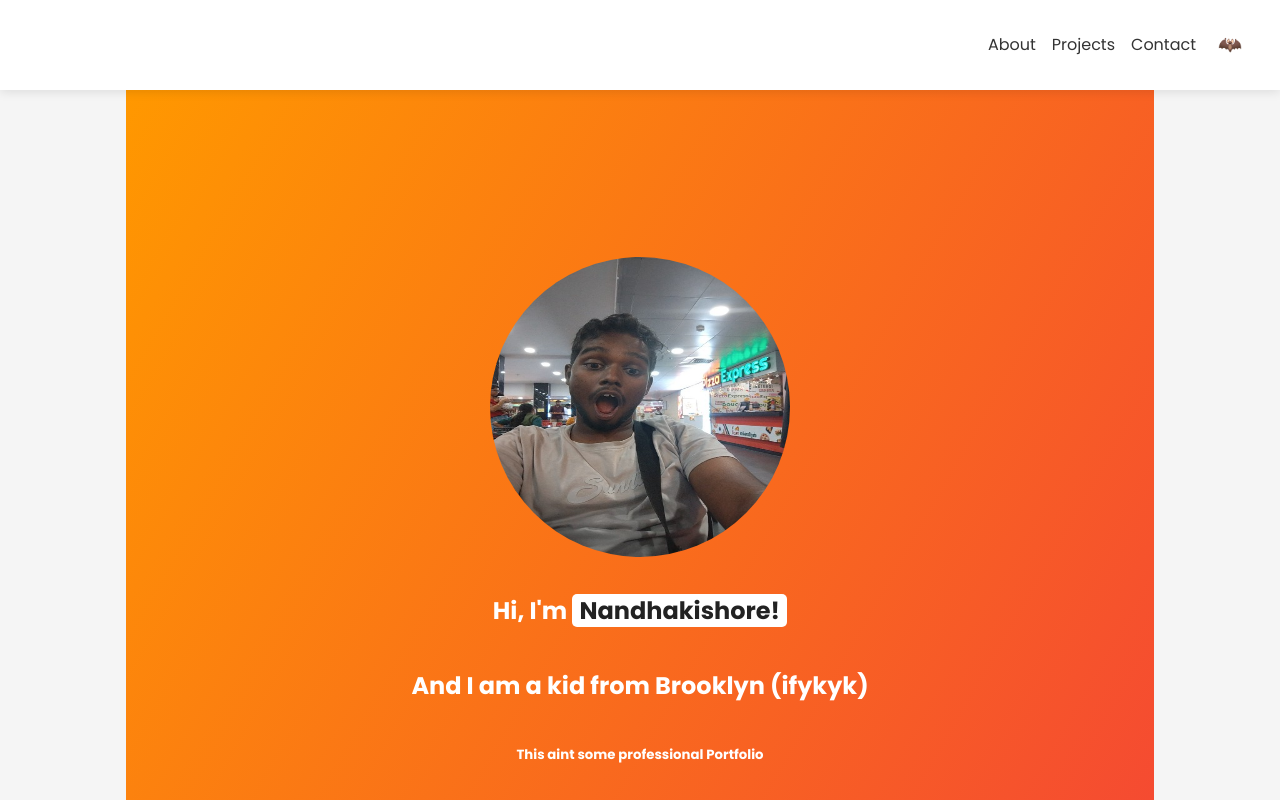
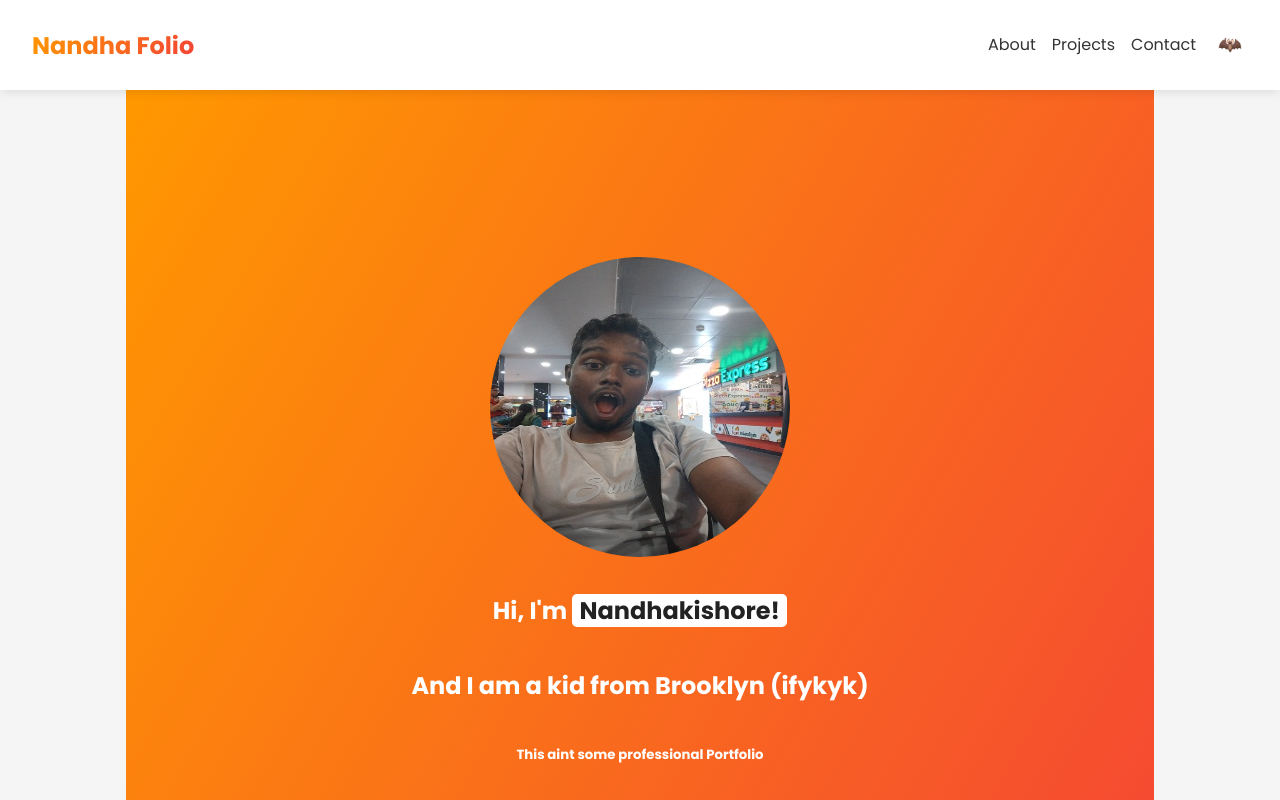
Before and after one commit to nandhakishoreramanan/nandhafolio, a plain HTML site: page index.html in a window 1280 px wide. Shown: the top 800 px of the page. Drawn offline with nearby package versions, Linux system fonts and the light colour scheme.

Commit message:
Update index.html

```diff
--- a/index.html
+++ b/index.html
@@ -18,7 +18,7 @@
 
     <!-- Navbar -->
     <nav>
-        <div class="logo"></div>
+        <div class="logo">Nandha Folio</div>
         <ul>
             <li><a href="#about">About</a></li>
             <li><a href="#projects">Projects</a></li>
```
